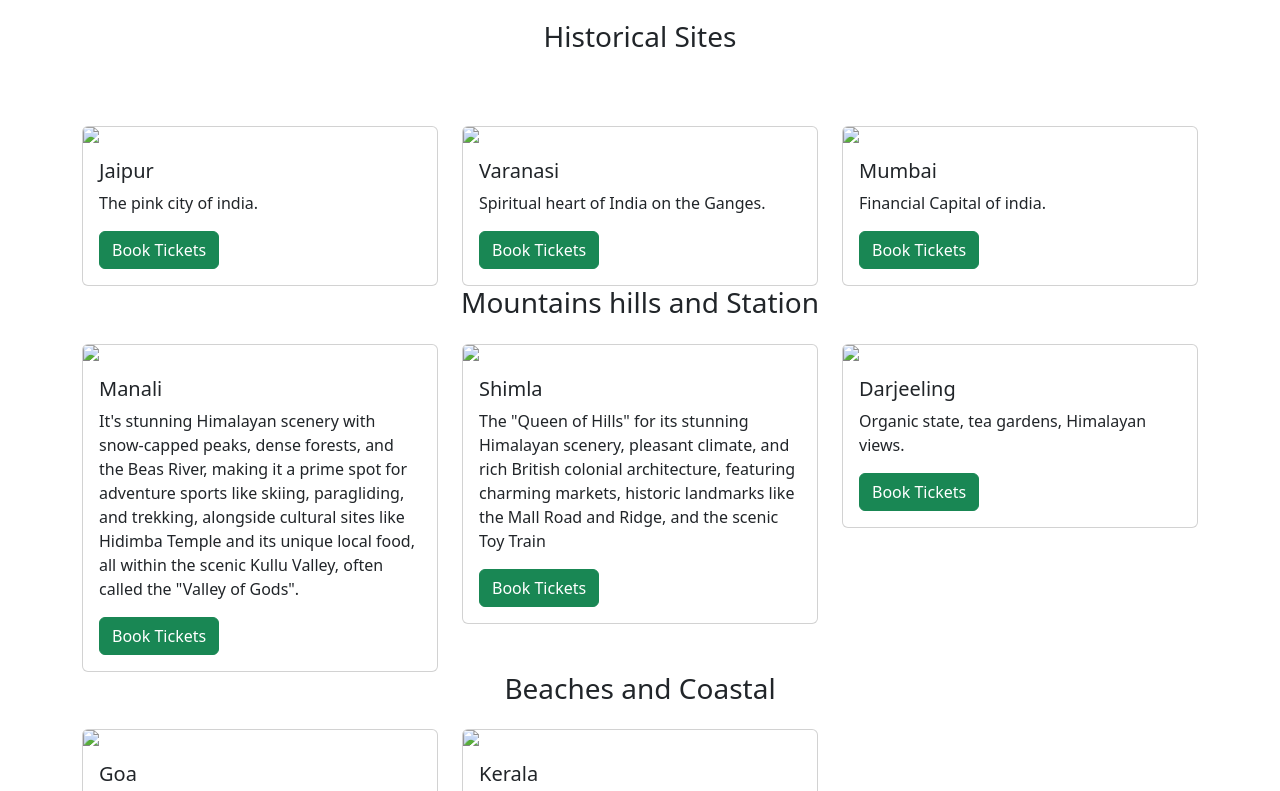
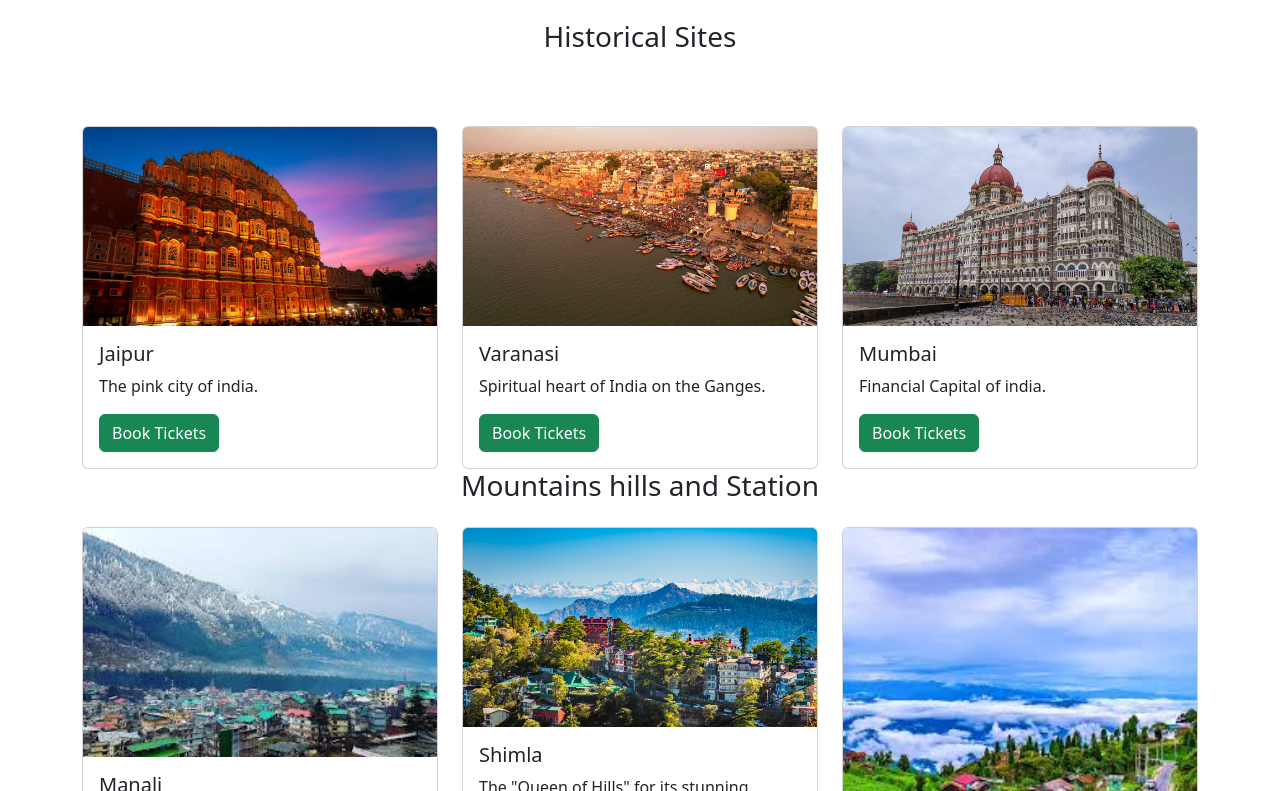
Before and after one commit to tanmayraundale2007-code/tanmay_raundale-website, a plain HTML site: page index.html in a window 1280 px wide. Shown: the part 706-1497 px from the top of the page. Drawn offline with nearby package versions, Linux system fonts and the light colour scheme.

Commit message:
Fix HTML encoding issues and update image paths

```diff
--- a/index.html
+++ b/index.html
@@ -55,7 +55,7 @@
 
     <div class="carousel-inner">
         <div class="carousel-item active">
-            <img src="boostrap image\Agra.jpg" class="d-block w-100" style="height:70vh; object-fit:cover;">
+            <img src="Agra.jpg" class="d-block w-100" style="height:70vh; object-fit:cover;">
             <div class="carousel-caption d-none d-md-block">
                 <h1 class="fw-bold">Agra</h1>
                 <p>Home to the iconic Taj Mahal.</p>
@@ -64,7 +64,7 @@
         </div>
 
         <div class="carousel-item">
-            <img src="boostrap image\ann_top_Ladakh_buV00Q.jpg" class="d-block w-100" style="height:70vh; object-fit:cover;">
+            <img src="ann_top_Ladakh_buV00Q.jpg" class="d-block w-100" style="height:70vh; object-fit:cover;">
             <div class="carousel-caption d-none d-md-block">
                 <h1 class="fw-bold">Ladakh</h1>
                 <p>The high altitude desert region in Himalayas.</p>
@@ -73,7 +73,7 @@
         </div>
 
         <div class="carousel-item">
-            <img src="boostrap image\1519645713751-The-Great-Nicobar-Biosphere-Reserve-Andaman.webp" class="d-block w-100" style="height:70vh; object-fit:cover;">
+            <img src="1519645713751-The-Great-Nicobar-Biosphere-Reserve-Andaman.webp" class="d-block w-100" style="height:70vh; object-fit:cover;">
             <div class="carousel-caption d-none d-md-block">
                 <h1 class="fw-bold">Andaman Nicobar</h1>
                 <p>Beautiful beaches and peaceful nature.</p>
@@ -103,7 +103,7 @@
 
             <div class="col-md-4">
                 <div class="card">
-                    <img src="boostrap image\hawa-mahal-jaipur-rajasthan-city-1-hero.jpg" class="card-img-top">
+                    <img src="hawa-mahal-jaipur-rajasthan-city-1-hero.jpg" class="card-img-top">
                     <div class="card-body">
                         <h5 class="card-title">Jaipur</h5>
                         <p class="card-text">The pink city of india.</p>
@@ -114,7 +114,7 @@
 
             <div class="col-md-4">
                 <div class="card">
-                    <img src="boostrap image\dashashwamedh-ghat-varanasi-uttar-pradesh-city-hero.jpg" class="card-img-top">
+                    <img src="dashashwamedh-ghat-varanasi-uttar-pradesh-city-hero.jpg" class="card-img-top">
                     <div class="card-body">
                         <h5 class="card-title">Varanasi</h5>
                         <p class="card-text">Spiritual heart of India on the Ganges.</p>
@@ -125,7 +125,7 @@
 
             <div class="col-md-4">
                 <div class="card">
-                    <img src="boostrap image\taj-mahal-palace-hotel-trip-hero.jpg" class="card-img-top">
+                    <img src="taj-mahal-palace-hotel-trip-hero.jpg" class="card-img-top">
                     <div class="card-body">
                         <h5 class="card-title">Mumbai</h5>
                         <p class="card-text">Financial Capital of india.</p>
@@ -138,7 +138,7 @@
 
             <div class="col-md-4">
                 <div class="card">
-                    <img src="boostrap image\manali.jpg" class="card-img-top">
+                    <img src="manali.jpg" class="card-img-top">
                     <div class="card-body">
                         <h5 class="card-title">Manali</h5>
                         <p class="card-text">It's stunning Himalayan scenery with snow-capped peaks, dense forests, and the Beas River, making it a prime spot for adventure sports like skiing, paragliding, and trekking, alongside cultural sites like Hidimba Temple and its unique local food, all within the scenic Kullu Valley, often called the "Valley of Gods".</p>
@@ -148,7 +148,7 @@
             </div>
             <div class="col-md-4">
                 <div class="card">
-                    <img src="boostrap image\cityscape-of-shimla-himachal-pradesh-city-1-hero.jpg" class="card-img-top">
+                    <img src="cityscape-of-shimla-himachal-pradesh-city-1-hero.jpg" class="card-img-top">
                     <div class="card-body">
                         <h5 class="card-title">Shimla</h5>
                         <p class="card-text"> The "Queen of Hills" for its stunning Himalayan scenery, pleasant climate, and rich British colonial architecture, featuring charming markets, historic landmarks like the Mall Road and Ridge, and the scenic Toy Train</p>
@@ -158,7 +158,7 @@
             </div>
             <div class="col-md-4">
                 <div class="card">
-                    <img src="boostrap image\darjeeling.jpg" class="card-img-top">
+                    <img src="darjeeling.jpg" class="card-img-top">
                     <div class="card-body">
                         <h5 class="card-title">Darjeeling</h5>
                         <p class="card-text">Organic state, tea gardens, Himalayan views.</p>
@@ -171,7 +171,7 @@
 
               <div class="col-md-4">
                 <div class="card">
-                    <img src="boostrap image\goa.jpg" class="card-img-top">
+                    <img src="goa.jpg" class="card-img-top">
                     <div class="card-body">
                         <h5 class="card-title">Goa</h5>
                         <p class="card-text">Parties, beaches, Portuguese culture.</p>
@@ -181,7 +181,7 @@
             </div>
             <div class="col-md-4">
                 <div class="card">
-                    <img src="boostrap image\kerala.jpg" class="card-img-top">
+                    <img src="kerala.jpg" class="card-img-top">
                     <div class="card-body">
                         <h5 class="card-title">Kerala</h5>
                         <p class="card-text">Kerala's beauty is a vibrant tapestry of emerald backwaters, misty tea-covered hills (Munnar), pristine beaches (Kovalam, Varkala), and lush Western Ghats, earning it the title "God's Own Country".</p>
```
